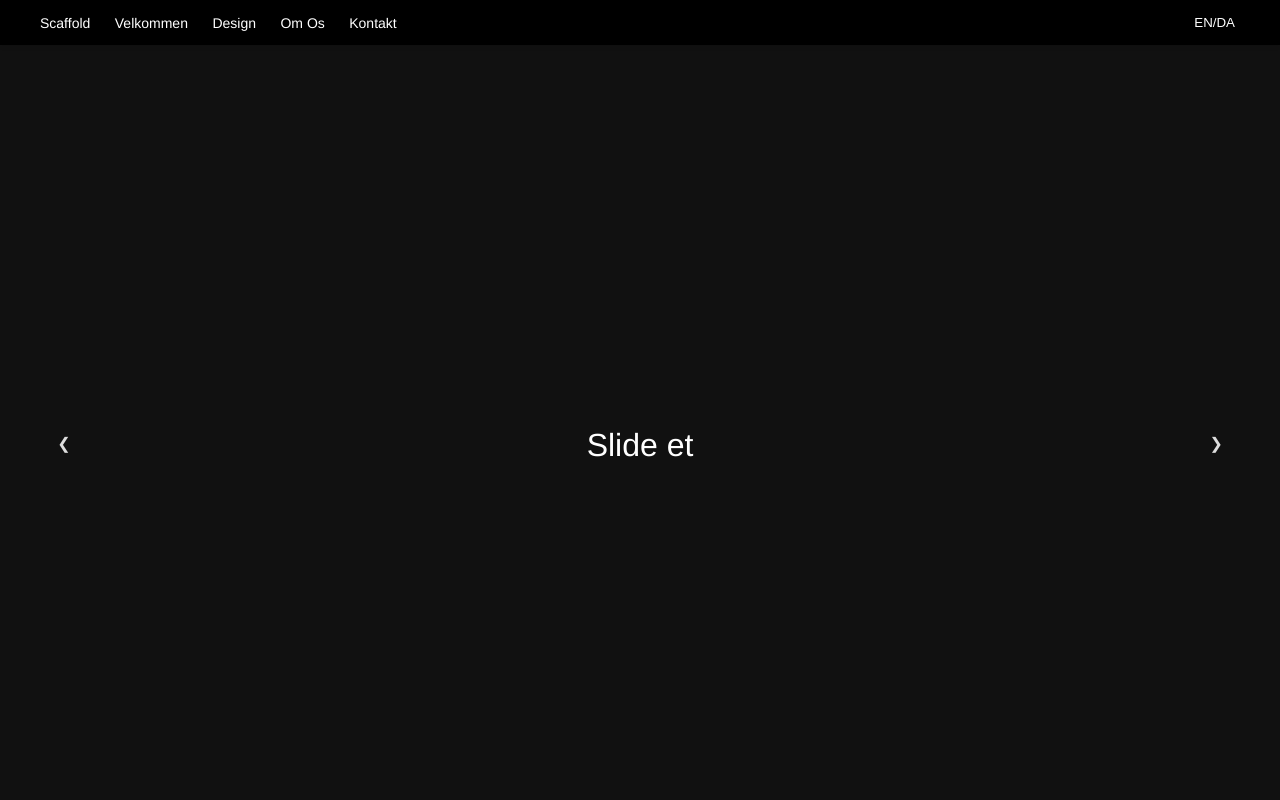
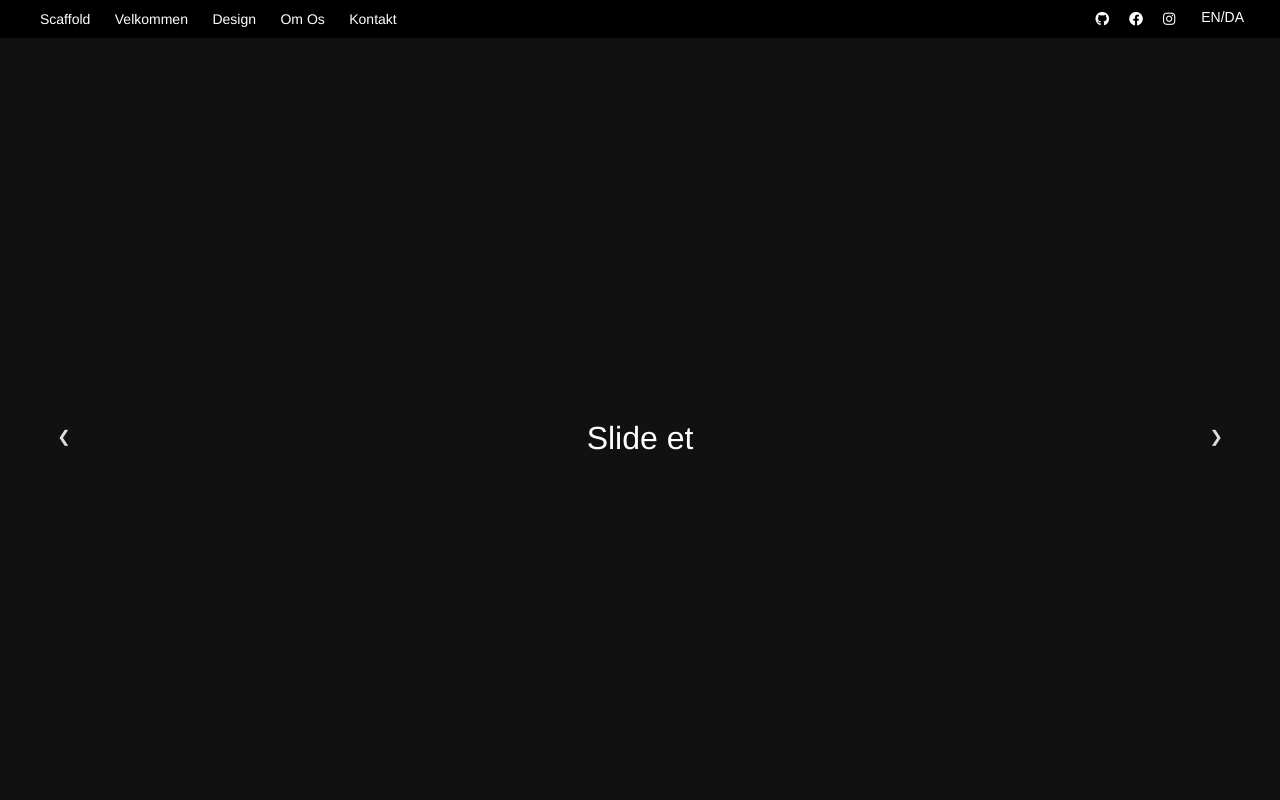
Before and after one commit to NicklasVraa/OpenTinyHome, a plain HTML site: page website/index.html in a window 1280 px wide. Shown: the top 800 px of the page. Drawn offline with Linux system fonts and the light colour scheme.

Commit message:
added social buttons

```diff
--- a/website/index.html
+++ b/website/index.html
@@ -1,5 +1,5 @@
 <!--
-Desc: Scaffold website structure.
+Desc: Scaffold website.
 Auth: Nicklas Vraa
 -->
 
@@ -9,6 +9,7 @@ Auth: Nicklas Vraa
     <meta charset="UTF-8">
     <meta name="viewport" content="width=device-width, initial-scale=1.0">
     <title>Scaffold</title>
+    <link href="https://cdnjs.cloudflare.com/ajax/libs/font-awesome/5.15.4/css/all.min.css" rel="stylesheet">
     <style>
         body, html {
             margin: 0; padding: 0; width: 100%; height: 100%;
@@ -26,6 +27,9 @@ Auth: Nicklas Vraa
             justify-content: space-between; align-items: center; z-index: 1000;
             box-shadow: 0 2px 4px rgba(0, 0, 0, 0.1);
         }
+        nav {
+            flex-grow: 1;
+        }
         .menu-bar a {
             color: white; text-decoration: none;
             margin: 0 10px; cursor: pointer; font-size: 14px;
@@ -33,9 +37,16 @@ Auth: Nicklas Vraa
         .menu-bar a:hover {
             text-decoration: underline;
         }
+        .social-icons {
+            display: flex; margin-right: 10px;
+        }
+        .social-icons a {
+            text-decoration: none;
+        }
         .menu-bar button {
-            background-color: #000000; color: #FFFFFF; padding: 5px 15px;
-            border: none; border-radius: 5px; cursor: pointer;
+            background-color: #000000; color: #FFFFFF; margin-top: -4px;
+            border: none; border-radius: 5px; cursor: pointer; font-size: 14px;
+
         }
         .menu-bar button:hover {
             background-color: #222222;
@@ -110,8 +121,14 @@ Auth: Nicklas Vraa
             <a href="#about" onclick="navigate('about')"><span id="about-link">...</span></a>
             <a href="#contact" onclick="navigate('contact')"><span id="contact-link">...</span></a>
         </nav>
+        <div class="social-icons">
+            <a href="https://github.com" target="_blank" aria-label="GitHub"><i class="fab fa-github"></i></a>
+            <a href="https://facebook.com" target="_blank" aria-label="Facebook"><i class="fab fa-facebook"></i></a>
+            <a href="https://instagram.com" target="_blank" aria-label="Instagram"><i class="fab fa-instagram"></i></a>
+        </div>
         <button id="language-toggle" onclick="toggle_language()">EN/DA</button>
     </div>
+
     <section id="showcase" class="media-section">
         <div class="carousel" id="carousel">
             <div class="slide" id="slide_1">...</div>
```
